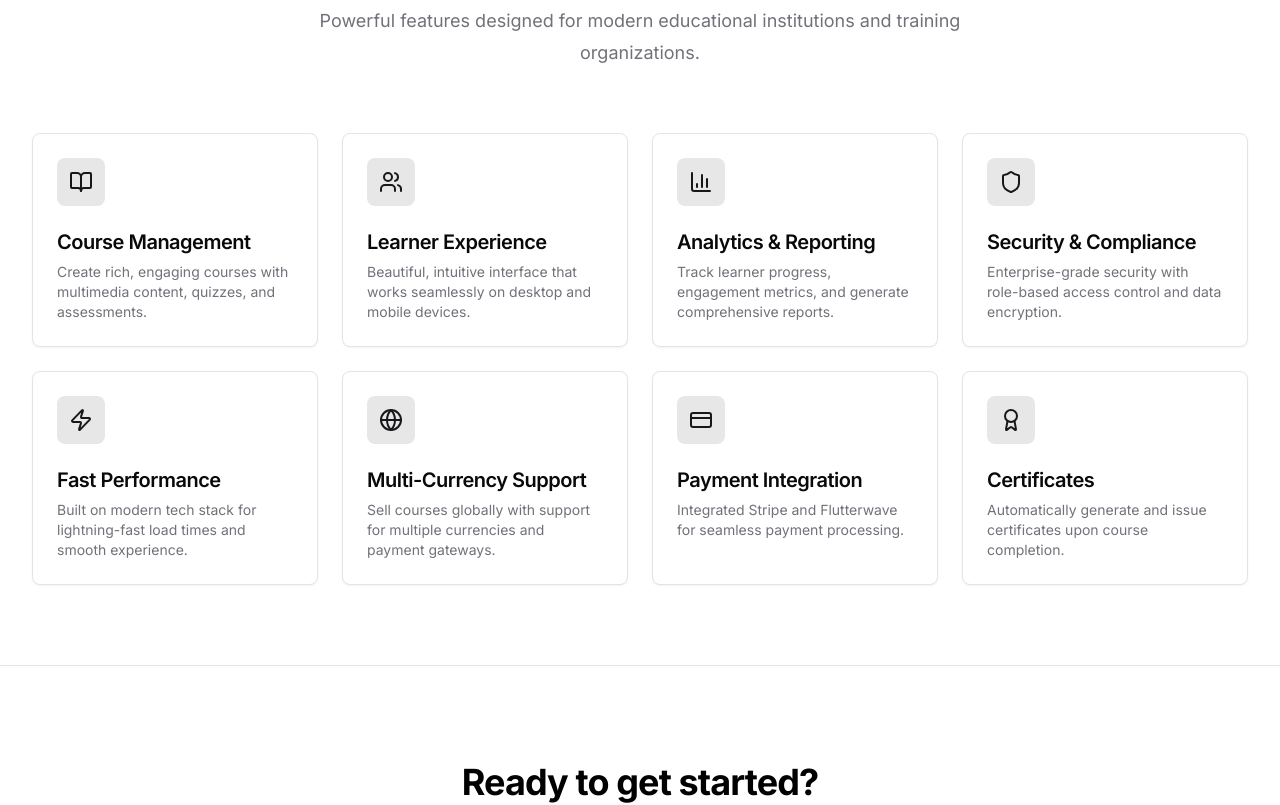
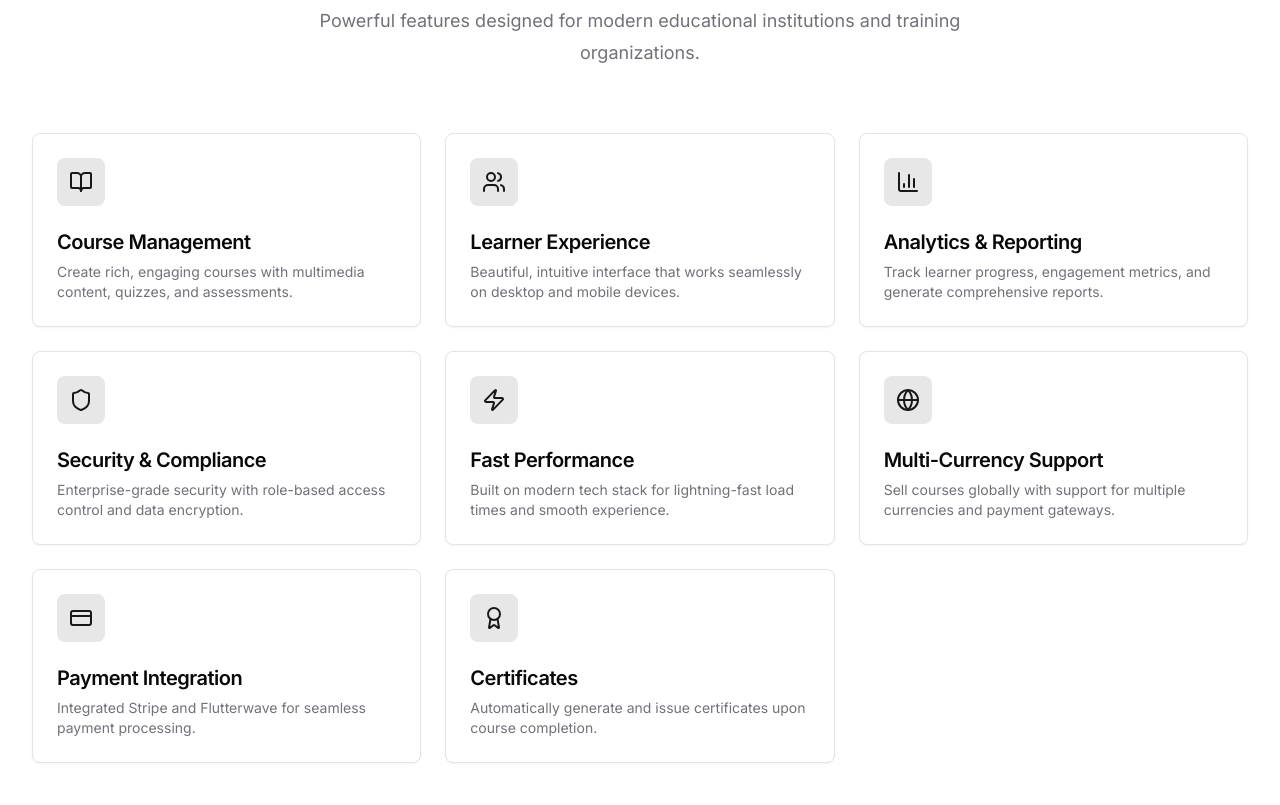
Before and after one commit to enyojoo/easelms-website, a Next.js app: page / in a window 1280 px wide. Shown: the part 880-1685 px from the top of the page. Built offline with nearby package versions, Linux system fonts and the light colour scheme.

Commit message:
Change features grid from 4 columns to 3 columns on home page

```diff
--- a/components/marketing/Features.tsx
+++ b/components/marketing/Features.tsx
@@ -59,7 +59,7 @@ export function Features() {
             Powerful features designed for modern educational institutions and training organizations.
           </p>
         </div>
-        <div className="mx-auto mt-12 sm:mt-16 grid max-w-2xl grid-cols-1 gap-4 sm:gap-6 sm:grid-cols-2 lg:mx-0 lg:max-w-none lg:grid-cols-4">
+        <div className="mx-auto mt-12 sm:mt-16 grid max-w-2xl grid-cols-1 gap-4 sm:gap-6 sm:grid-cols-2 lg:mx-0 lg:max-w-none lg:grid-cols-3">
           {features.map((feature, index) => {
             const Icon = feature.icon
             return (
```
